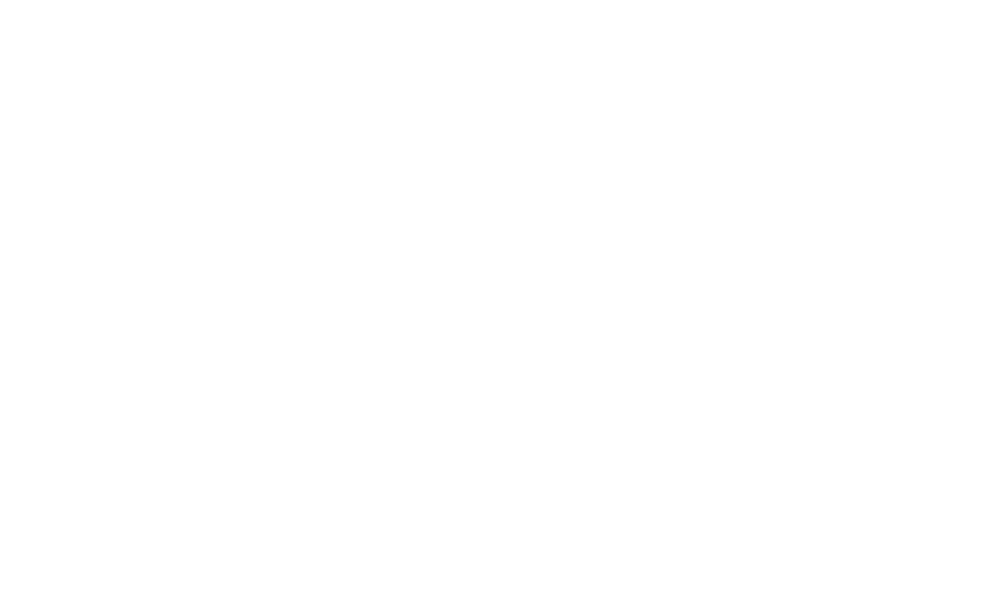
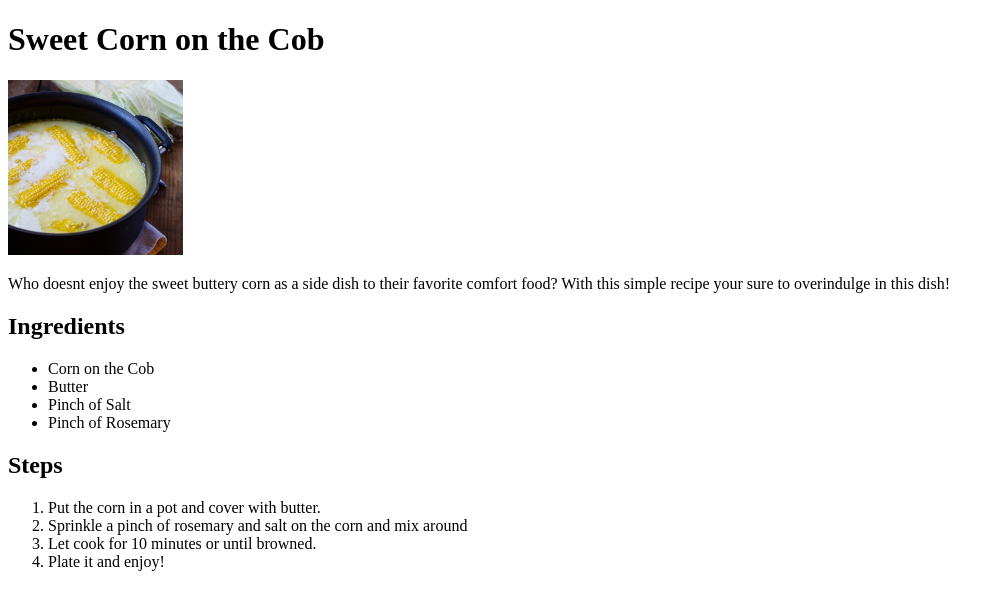
Before and after one commit to ermoniO/odin-recipes, a plain HTML site: page recipes/sweetcornonthecob.html in a window 1280 px wide. Shown: the whole page, without its empty margins (0-1004 px from the left). Drawn offline with Linux system fonts and the light colour scheme.

Commit message:
add content to sweetcorn webpage

```diff
--- a/recipes/sweetcornonthecob.html
+++ b/recipes/sweetcornonthecob.html
@@ -4,6 +4,29 @@
         <title>Sweet Corn Yum!</title>
         <meta charset="utf-8">
         <body>
+            <h1> Sweet Corn on the Cob</h1>
+
+            <img src="/pictures/sweetcorn.jpg" width="175" height="">
+            <p>Who doesnt enjoy the sweet buttery corn as a side dish to their favorite
+                comfort food? With this simple recipe your sure to overindulge in this
+                dish!</p>
+
+            <h2>Ingredients</h2>
+
+            <ul>
+                <li>Corn on the Cob</li>
+                <li>Butter</li>
+                <li>Pinch of Salt</li>
+                <li>Pinch of Rosemary</li>
+            </ul>
+
+            <h2>Steps</h2>
+            <ol>
+                <li>Put the corn in a pot and cover with butter.</li>
+                <li>Sprinkle a pinch of rosemary and salt on the corn and mix around</li>
+                <li>Let cook for 10 minutes or until browned.</li>
+                <li>Plate it and enjoy!</li>
+            </ol>
 
         </body>
     </head>
```
Also changed, not shown: recipes/homemadelemonade.html (+0 -1 lines).
